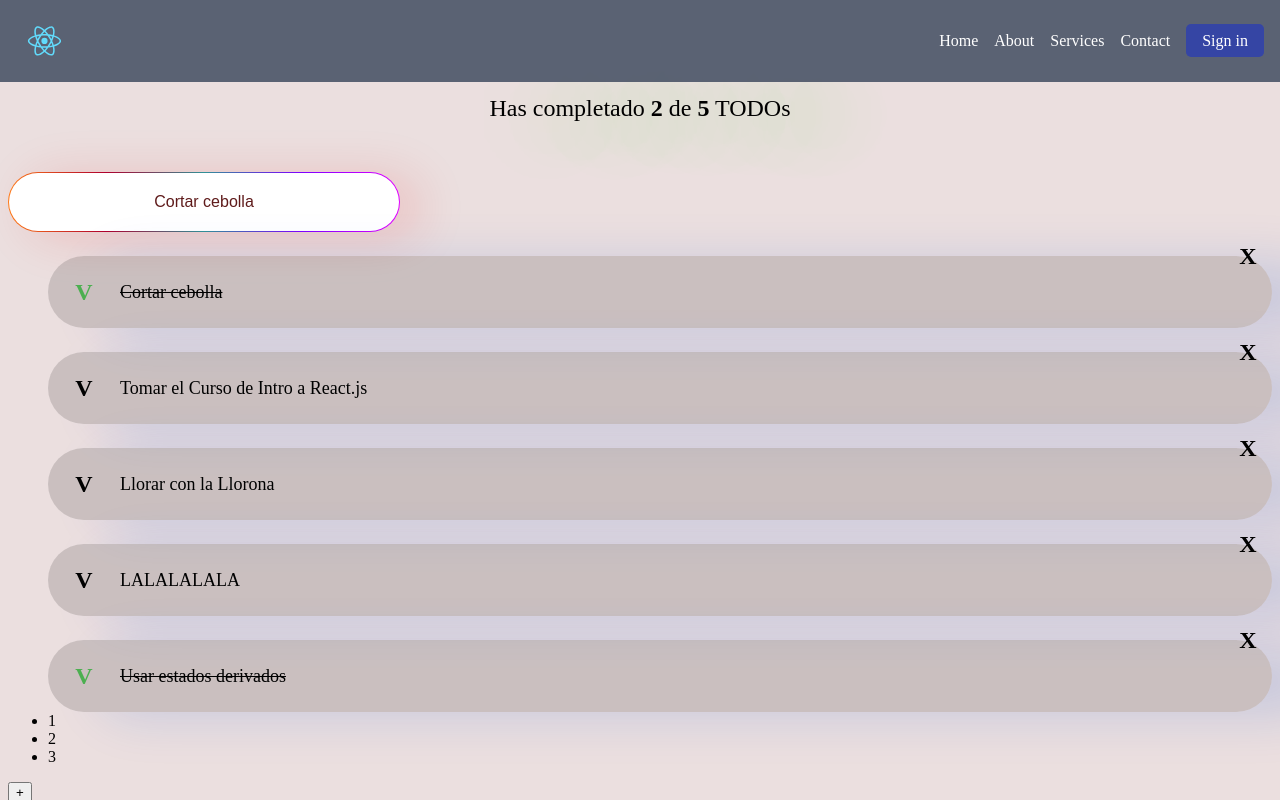
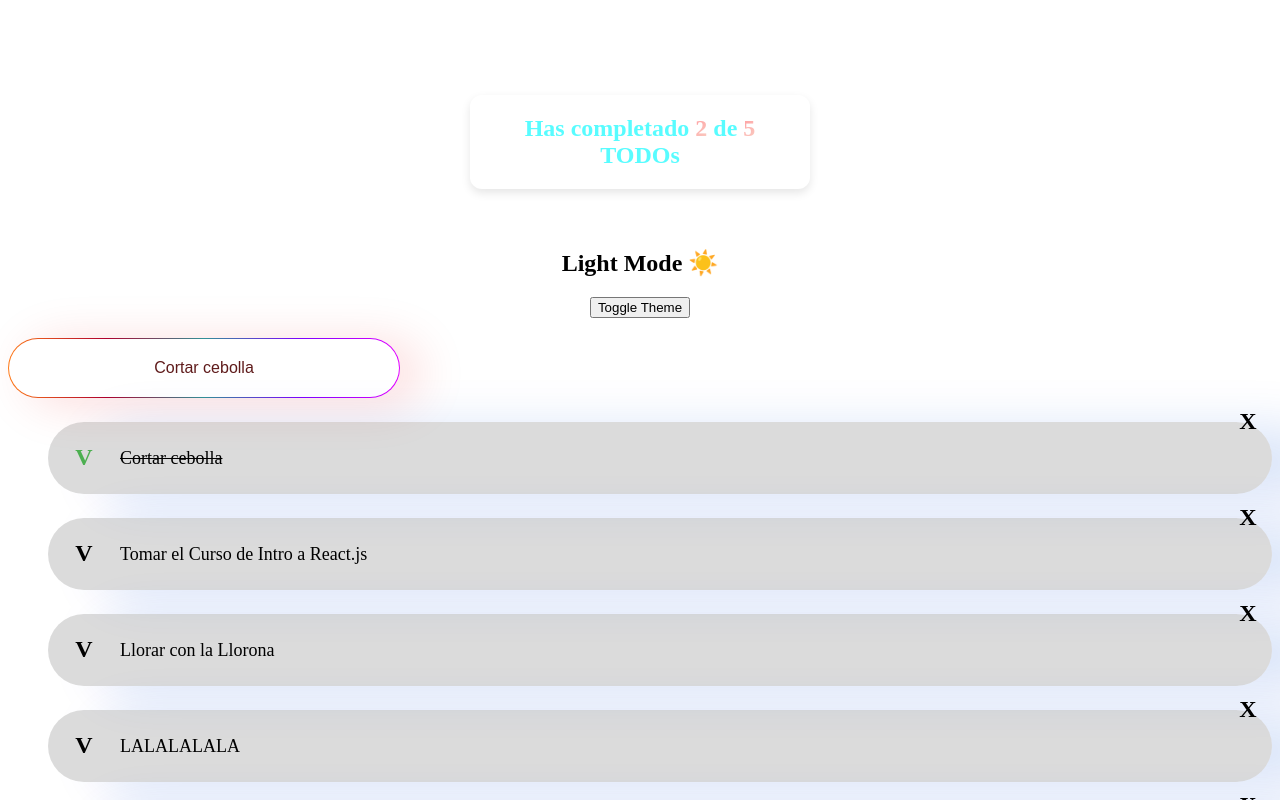
Before and after one commit to sansanchezca/react-management-app, a React (Create React App) app: page / in a window 1280 px wide. Shown: the top 800 px of the page. Built offline with nearby package versions, Linux system fonts and the light colour scheme.

Commit message:
Added some CSS, added Light, Night mode toggle, Navbar is deleted because this file  will be just a ToDo

```diff
--- a/package.json
+++ b/package.json
@@ -6,6 +6,7 @@
     "cra-template": "1.2.0",
     "react": "^19.0.0",
     "react-dom": "^19.0.0",
+    "react-router-dom": "^6.30.0",
     "react-scripts": "5.0.1"
   },
   "scripts": {
--- a/src/App.js
+++ b/src/App.js
@@ -4,7 +4,8 @@ import { TodoSearch } from './TodoSearch';
 import { TodoList } from './TodoList';
 import { TodoItem } from './TodoItem';
 import { TodoButton } from './TodoButton';
-import { Navbar } from './Navbar';
+import ThemeToggle from './ThemeToggle';
+
 
 const defaultTodos = [
   { text: 'Cortar cebolla', completed: true },
@@ -28,15 +29,17 @@ function App() {
   return (
 
     <>
-    <Navbar/>
       <TodoCounter
         completed={completedTodos}
         total={totalTodos}
       />
+      <ThemeToggle> </ThemeToggle>
+
       <TodoSearch
         searchValue={searchValue}
         setSearchValue={setSearchValue}
       />
+
 
       <TodoList>
         {defaultTodos.map(todo => (
--- a/src/Navbar.js
+++ /dev/null
@@ -1,29 +0,0 @@
-import React, { useState } from 'react'; // Only import React once and include useState
-import logo from './logo.svg'; // Import the logo
-import './Navbar.css'; // Import the CSS for styling
-
-function Navbar() {
-  const [isMenuOpen, setIsMenuOpen] = useState(false); // useState hook for toggling menu visibility
-
-  const toggleMenu = () => {
-    setIsMenuOpen(!isMenuOpen); // Toggle the menu open/close state
-  };
-
-  return (
-    <nav className="navbar">
-      <img src={logo} className="navbar-logo" alt="logo" />
-      <button className='hamburger' onClick={toggleMenu}>
-        ☰
-      </button>
-      <ul className={`navbar-links ${isMenuOpen ? 'open' : ''}`}> {/* Add 'open' class when menu is open */}
-        <li><a href="#home">Home</a></li>
-        <li><a href="#about">About</a></li>
-        <li><a href="#services">Services</a></li>
-        <li><a href="#contact">Contact</a></li>
-        <li><a href="signin" className="signin-btn">Sign in</a></li>
-      </ul>
-    </nav>
-  );
-}
-
-export { Navbar };
--- /dev/null
+++ b/src/ThemeToggle.js
@@ -0,0 +1,20 @@
+import React, { useState, useEffect } from 'react';
+
+function ThemeToggle() {
+  const [darkMode, setDarkMode] = useState(false);
+
+  useEffect(() => {
+    document.body.style.transition = 'background-color 0.5s ease, color 0.5s ease';
+    document.body.style.backgroundColor = darkMode ? '#333' : '#fff';
+    document.body.style.color = darkMode ? '#fff' : '#000';
+  }, [darkMode]);
+
+  return (
+    <div style={{ textAlign: 'center', padding: '20px' }}>
+      <h2>{darkMode ? 'Dark Mode 🌙' : 'Light Mode ☀️'}</h2>
+      <button onClick={() => setDarkMode(!darkMode)}>Toggle Theme</button>
+    </div>
+  );
+}
+
+export default ThemeToggle;
--- a/src/TodoCounter.css
+++ b/src/TodoCounter.css
@@ -1,13 +1,36 @@
 .TodoCounter {
+    background: rgba(255, 255, 255, 0.1);
+    backdrop-filter: blur(10px);
+    border-radius: 12px;
+    padding: 20px;
+    text-align: center;
     font-size: 24px;
-    text-align: center;
-    margin: 0;
-    padding: '48px';
-    font-weight: normal;
-    color: rgb(0, 0, 0);
-    text-shadow: 050px 5px 70px rgb(75, 236, 11);
-    margin-bottom: 50px;
+    font-weight: bold;
+    color: #58fcff;
+    box-shadow: 0 4px 10px rgba(0, 0, 0, 0.1);
+    max-width: 300px;
+    margin: 20px auto;
+    transition: all 0.3s ease-in-out;
 }
+
+/* Gradient effect for text */
 .TodoCounter span {
-    font-weight: bold;
+    background: linear-gradient(135deg, #ff9a9e, #fad0c4);
+    -webkit-background-clip: text;
+    -webkit-text-fill-color: transparent;
 }
+
+/* Hover effect */
+.TodoCounter:hover {
+    transform: scale(1.05);
+    box-shadow: 0 6px 15px rgba(0, 0, 0, 0.2);
+}
+
+/* Responsive adjustments */
+@media (max-width: 600px) {
+    .TodoCounter {
+        font-size: 20px;
+        padding: 15px;
+        max-width: 90%;
+    }
+}
```
Also changed, not shown: 1 other file (tests, documents, lock files or other folders).
